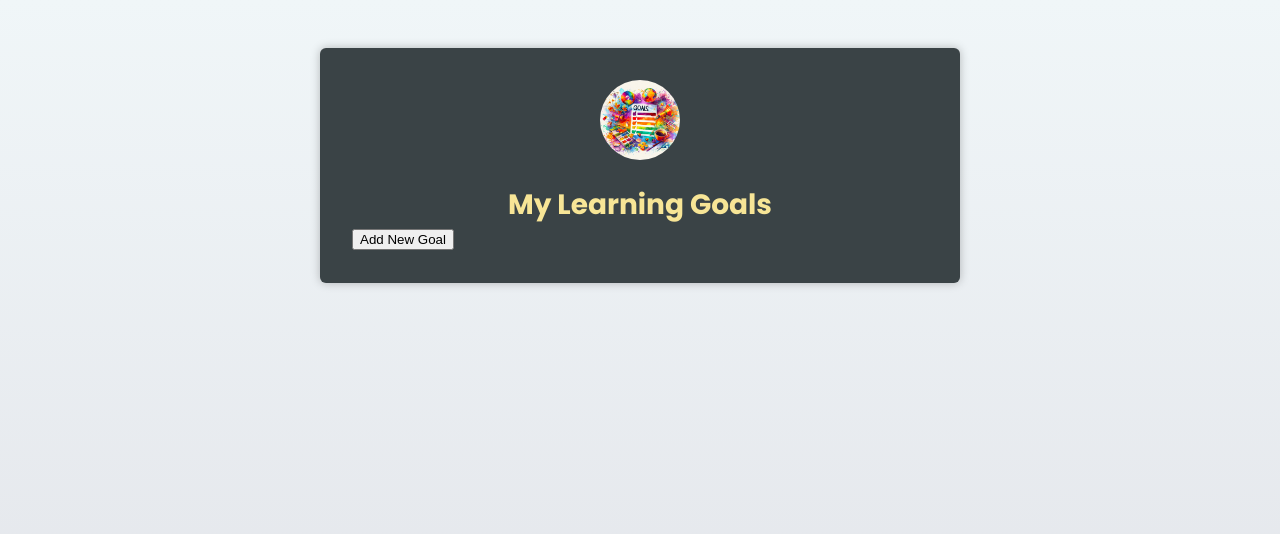
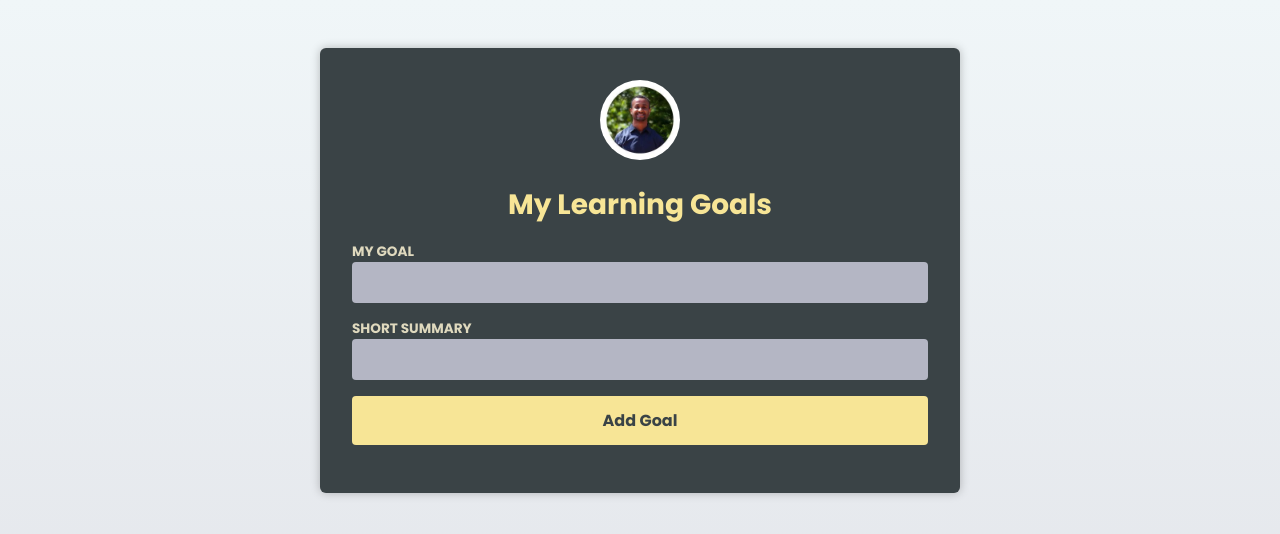
Before and after one commit to abdisati/react-typescript-basics, a React (Vite) app: page / in a window 1280 px wide. Shown: the top 534 px of the page. Built offline with nearby package versions, Linux system fonts and the light colour scheme; the HTML template or start-up script is replaced by a standard one.

Commit message:
feat: add NewGoal component for goal creation and update App to handle dynamic goal addition

```diff
--- a/src/App.tsx
+++ b/src/App.tsx
@@ -2,6 +2,7 @@ import { useState } from "react";
 import goalsImage from "./assets/goals.jpg";
 import Header from "./components/Header.tsx";
 import CourseGoalList from "./components/CourseGoalList.tsx";
+import NewGoal from "./components/NewGoal.tsx";
 
 export interface ICourseGoal {
   title: string;
@@ -12,12 +13,12 @@ export interface ICourseGoal {
 export default function App() {
   const [goals, setGoals] = useState<ICourseGoal[]>([]);
 
-  const handleAddGoal = () => {
+  const handleAddGoal = (goal: string, summary: string) => {
     setGoals((prevGoals) => {
       const newGoal: ICourseGoal = {
-        title: "Learn React + Ts",
+        title: goal,
         id: Math.random(),
-        description: "Learn it in depth!",
+        description: summary,
       };
       return [...prevGoals, newGoal];
     });
@@ -34,7 +35,7 @@ export default function App() {
       <Header image={{ src: goalsImage, alt: "A list of goals" }}>
         <h1>My Learning Goals</h1>
       </Header>
-      <button onClick={handleAddGoal}>Add New Goal</button>
+      <NewGoal onAddGoal={handleAddGoal} />
       <CourseGoalList goals={goals} onDeleteGoal={handleDeleteGoal} />
     </main>
   );
--- /dev/null
+++ b/src/components/NewGoal.tsx
@@ -0,0 +1,37 @@
+import { useRef } from "react";
+
+interface NewGoalProps {
+  onAddGoal: (goal: string, summary: string) => void;
+}
+
+const NewGoal = (props: NewGoalProps) => {
+  const { onAddGoal } = props;
+
+  const goal = useRef<HTMLInputElement>(null);
+  const summary = useRef<HTMLInputElement>(null);
+  const handleSubmit = (event: React.FormEvent<HTMLFormElement>) => {
+    event.preventDefault();
+    const enteredGoal = goal.current!.value;
+    const enteredSummary = summary.current!.value;
+
+    onAddGoal(enteredGoal, enteredSummary);
+  };
+
+  return (
+    <form onSubmit={handleSubmit}>
+      <p>
+        <label htmlFor="goal">My Goal</label>
+        <input id="goal" type="text" ref={goal} />
+      </p>
+      <p>
+        <label htmlFor="summary">Short summary</label>
+        <input id="summary" type="text" ref={summary} />
+      </p>
+      <p>
+        <button type="submit">Add Goal</button>
+      </p>
+    </form>
+  );
+};
+
+export default NewGoal;
```
Also changed, not shown: src/assets/goals.jpg.
